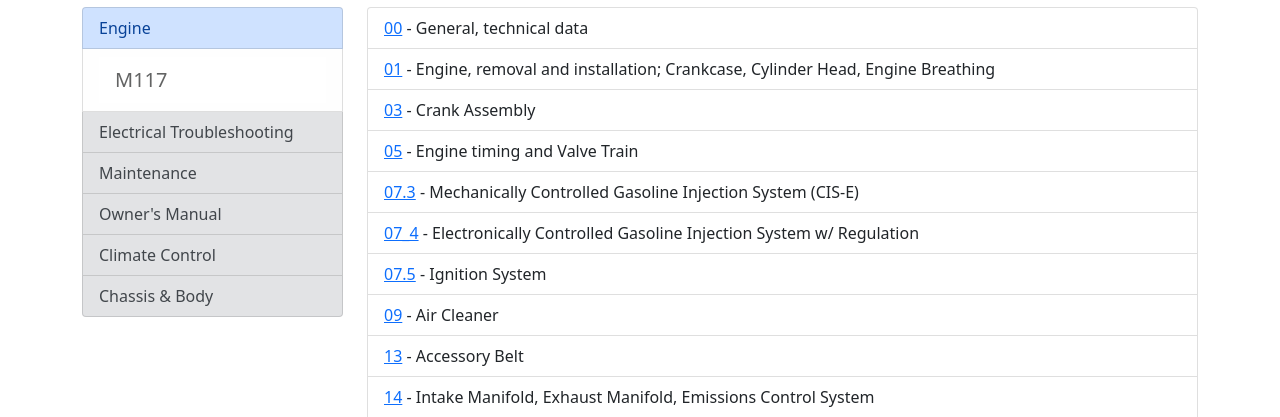
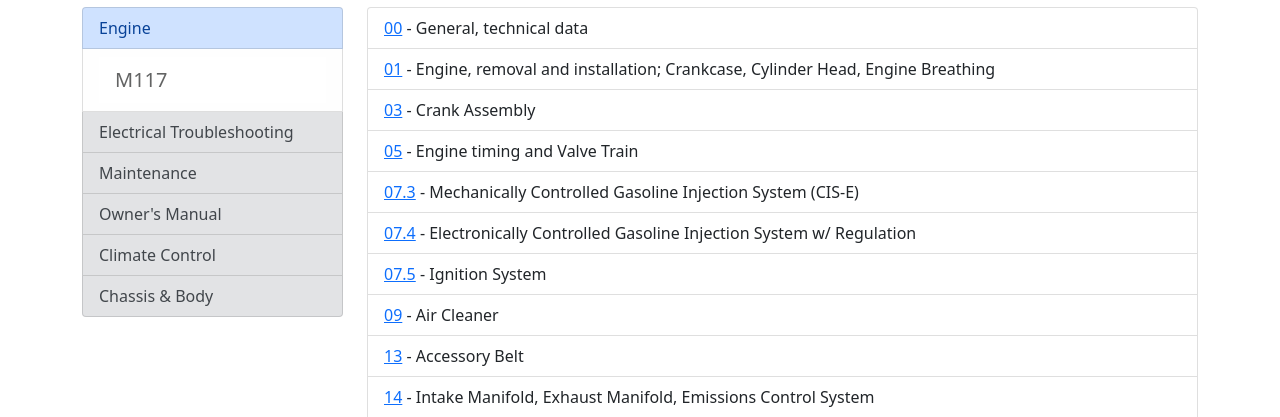
Before and after one commit to W116org/handbook, a Jekyll site: the page built from Engine/117.html, in a window 1280 px wide. Shown: the part 217-634 px from the top of the page. Built offline with Jekyll 4.4.1, drawn with Linux system fonts in a browser that asks for light colours; comment, search, counter and statistics services are not loaded.

Commit message:
Update 117.html

```diff
--- a/Engine/117.html
+++ b/Engine/117.html
@@ -27,7 +27,7 @@ lead: "1972-1980: 280S 280SE 300SD 450SE 450SEL"
       <li class="list-group-item"><a href="03-Crankshaft/">03</a> - Crank Assembly</li>
       <li class="list-group-item"><a href="05-Engine/">05</a> - Engine timing and Valve Train</li>
       <li class="list-group-item"><a href="07_3-MechElec/">07.3</a> - Mechanically Controlled Gasoline Injection System (CIS-E)</li>
-      <li class="list-group-item"><a href="07_4-MechElec/">07_4</a> - Electronically Controlled Gasoline Injection System w/ Regulation</li>
+      <li class="list-group-item"><a href="07_4-MechElec/">07.4</a> - Electronically Controlled Gasoline Injection System w/ Regulation</li>
       <li class="list-group-item"><a href="07_5-MechElec/">07.5</a> - Ignition System</li>
       <li class="list-group-item"><a href="09-AirCleaner/">09</a> - Air Cleaner</li>
       <li class="list-group-item"><a href="13-AccessoryBelt/">13</a> - Accessory Belt</li>
```
